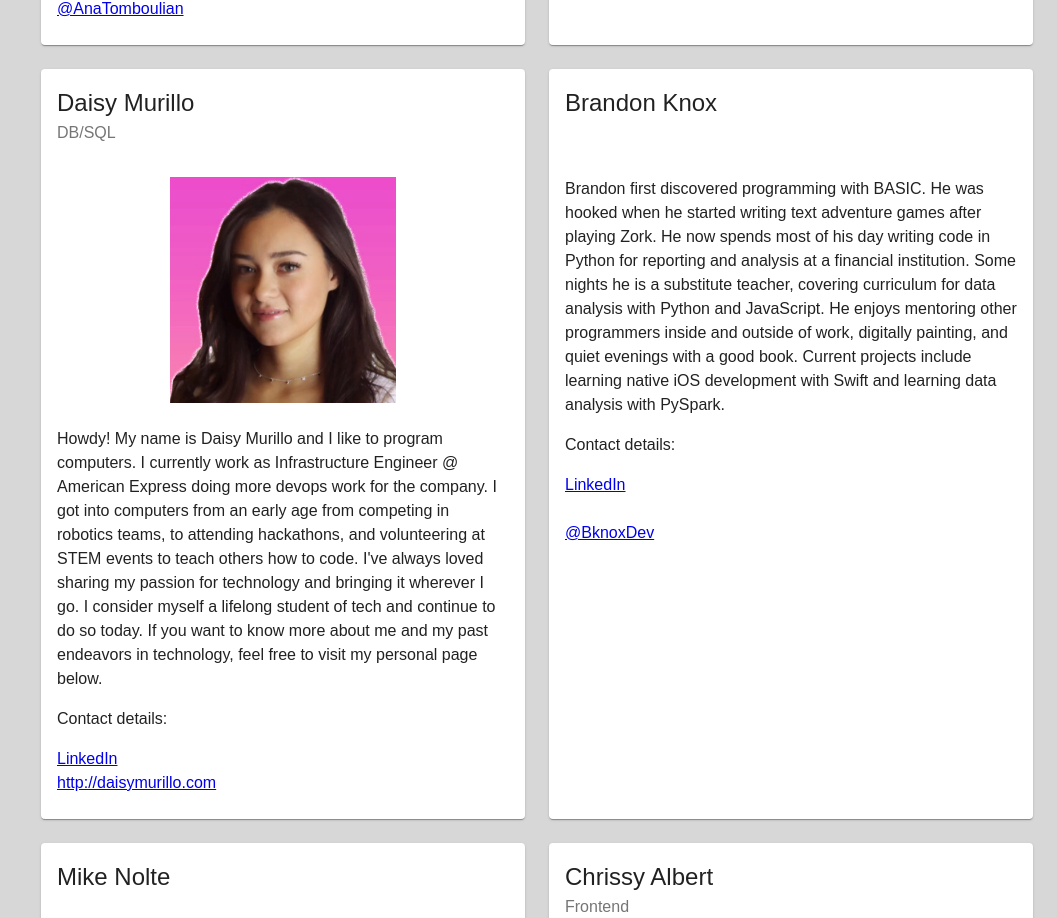
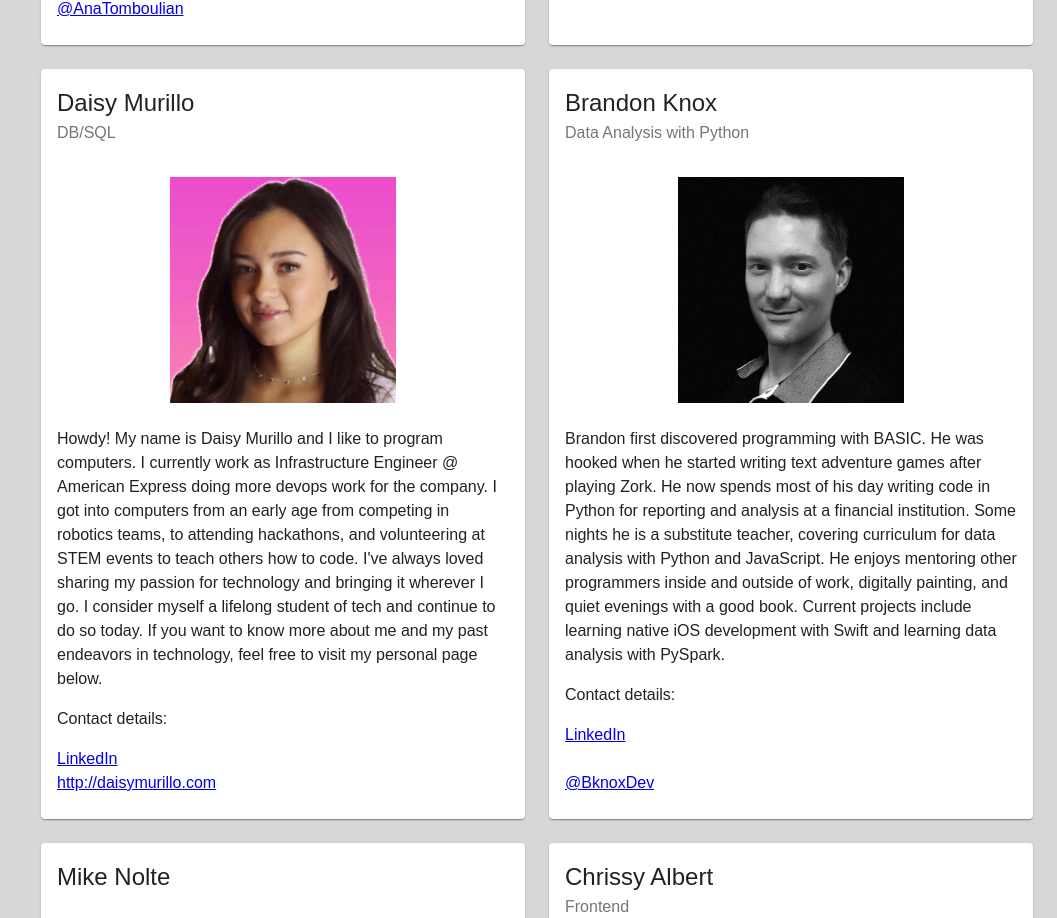
Before and after one commit to SolveStack/solvestack-frontend, a React (Create React App) app: page /about-instructors in a window 1280 px wide. Shown: the part 1140-2058 px from the top of the page, without its empty margins (223-1280 px from the left). Built offline with nearby package versions, Linux system fonts and the light colour scheme.

Commit message:
update instructors

```diff
--- a/src/components/Instructors.tsx
+++ b/src/components/Instructors.tsx
@@ -12,6 +12,7 @@ import { makeStyles } from '@material-ui/core/styles';
 //instructor photos
 import ana from '../assets/ana.png';
 import alec from '../assets/alec.jpg';
+import brandon from '../assets/brandon.jpg';
 import chrissy from '../assets/chrissy.jpg';
 import daisy from '../assets/daisy.png';
 
@@ -74,12 +75,12 @@ export const instructors: Array<Instructor> = [
   {
     key: 3,
     title: "Brandon Knox",
-    specialty: "",
+    specialty: "Data Analysis with Python",
     text: "Brandon first discovered programming with BASIC. He was hooked when he started writing text adventure games after playing Zork. He now spends most of his day writing code in Python for reporting and analysis at a financial institution. Some nights he is a substitute teacher, covering curriculum for data analysis with Python and JavaScript. He enjoys mentoring other programmers inside and outside of work, digitally painting, and quiet evenings with a good book. Current projects include learning native iOS development with Swift and learning data analysis with PySpark.",
     linkedIn: "https://www.linkedin.com/in/brandon-knox-04877617/",
     website: "",
     twitter: "@BknoxDev",
-    image: ""
+    image: brandon
   },
   {
     key: 4,
```
Also changed, not shown: src/assets/brandon.jpg (added).
